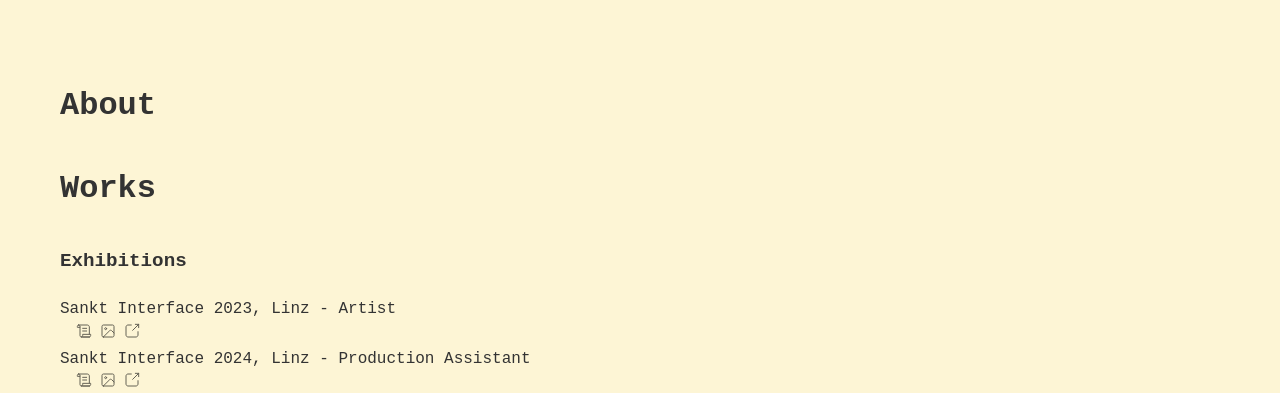
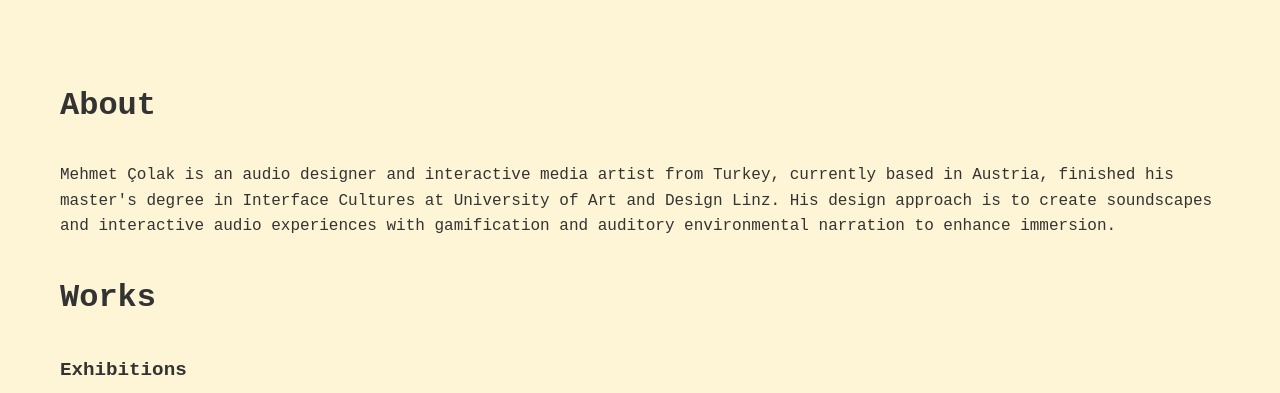
Before and after one commit to MehmetColaak/WebPortfolio, a plain HTML site: page index.html in a window 1280 px wide. Shown: the top 393 px of the page. Drawn offline with Linux system fonts and the light colour scheme; a web font is replaced by a local one.

Commit message:
artist bio

```diff
--- a/index.html
+++ b/index.html
@@ -13,6 +13,10 @@
         <!-- Works Section -->
         <section class="works-section">
           <h2>About</h2>
+          <section class="works-subsection">
+            <div>Mehmet Çolak is an audio designer and interactive media artist from Turkey, currently based in Austria, finished his master's degree in Interface Cultures at University of Art and Design Linz. His design approach is to create soundscapes and interactive audio experiences with gamification and auditory environmental narration to enhance immersion.</div>
+          </section>
+
           <h2>Works</h2>
 
           <!-- Exhibitions Section -->
--- a/index.js
+++ b/index.js
@@ -31,6 +31,7 @@ document.addEventListener('DOMContentLoaded', function() {
 
             icon.addEventListener('mouseleave', function() {
                 imagePreview.style.display = 'none';
+                previewImg.src = ''; // Clear the image source to flush buffer
             });
 
         } else if (type === 'description') {
```
